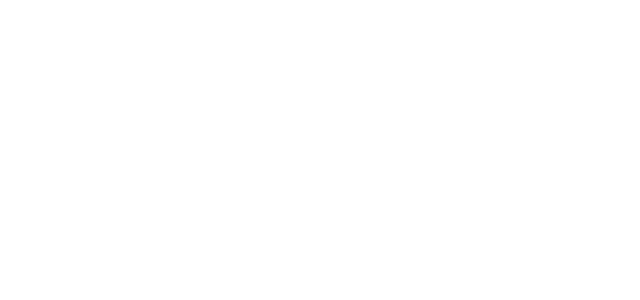
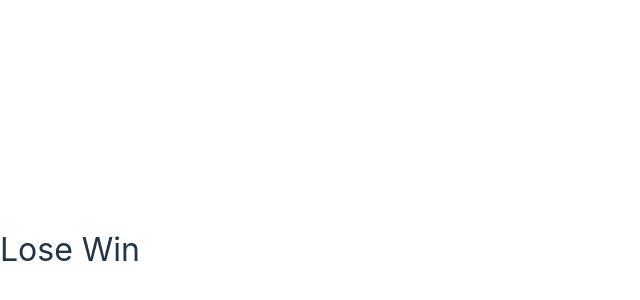
Before and after one commit to Michila0/Hangman_WordGame, a React (Vite) app: page / in a window 1280 px wide. Shown: the part 134-434 px from the top of the page, without its empty margins (0-640 px from the left). Built offline with nearby package versions, Linux system fonts and the light colour scheme; the HTML template or start-up script is replaced by a standard one.

Commit message:
creat the hangman phototype and keyboard

```diff
--- a/src/App.tsx
+++ b/src/App.tsx
@@ -1,5 +1,8 @@
 import { useState } from "react"
 import words from "./wordList.json"
+import { HangmanDrawing } from "./HangmanDrawing"
+import { HangmanWord } from "./HangmanWord"
+import { Keyboard } from "./Keyboard"
 
 
 function App() {
@@ -11,8 +14,19 @@
   return <div style={{
     maxWidth: "800px",
     display: "flex",
-    flexDirection: "column"
+    flexDirection: "column",
+    gap: "2rem",
+    margin: "0 auto",
+    alignItems: "center"
   }}>
+    <div style={{fontSize: "2rem", textAlign: "center"}}>
+      Lose
+      Win
+    </div>
+    <HangmanDrawing/>
+    <HangmanWord/>
+    <Keyboard/>
+
 
   </div>
 
--- /dev/null
+++ b/src/HangmanDrawing.tsx
@@ -0,0 +1,5 @@
+export function HangmanDrawing() {
+    return <div style={{}}>
+
+    </div>
+}
--- /dev/null
+++ b/src/HangmanWord.tsx
@@ -0,0 +1,3 @@
+export function HangmanWord() {
+
+}
--- /dev/null
+++ b/src/Keyboard.tsx
@@ -0,0 +1,3 @@
+export function Keyboard() {
+
+}
```
